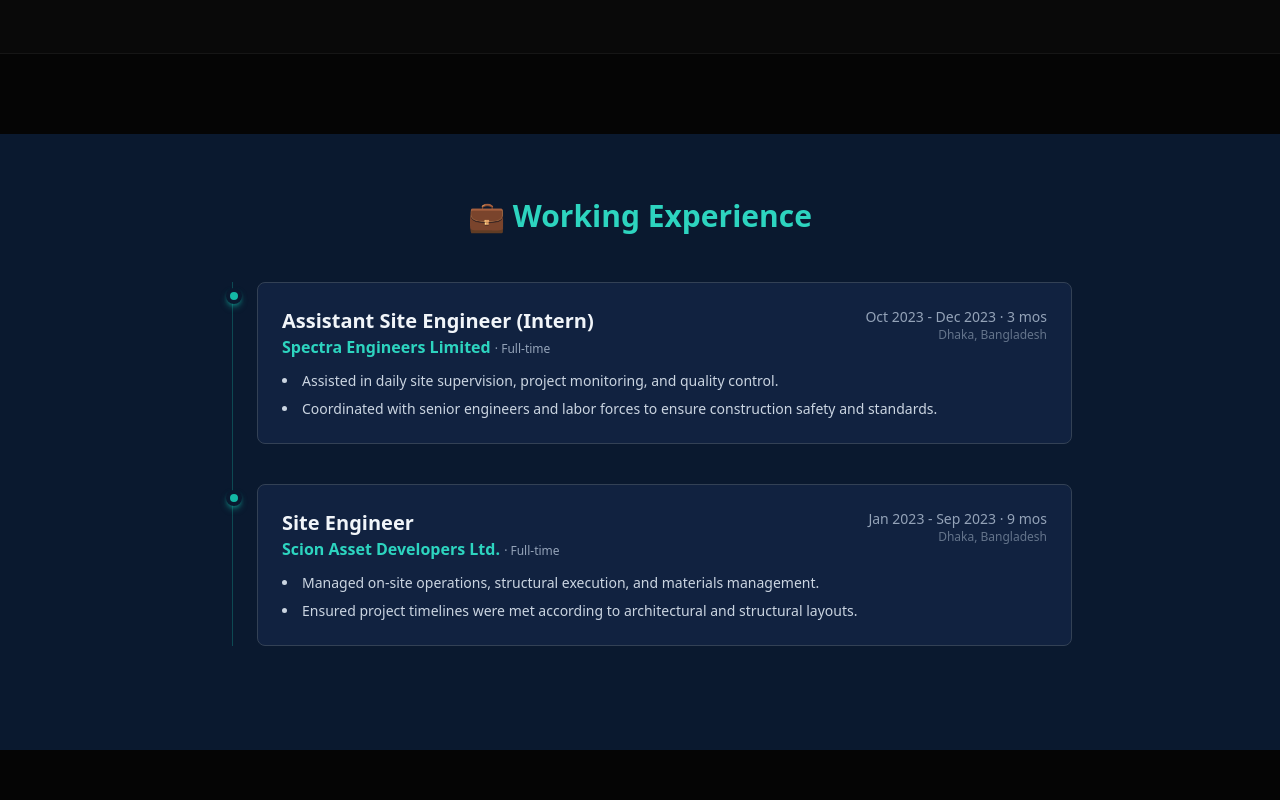
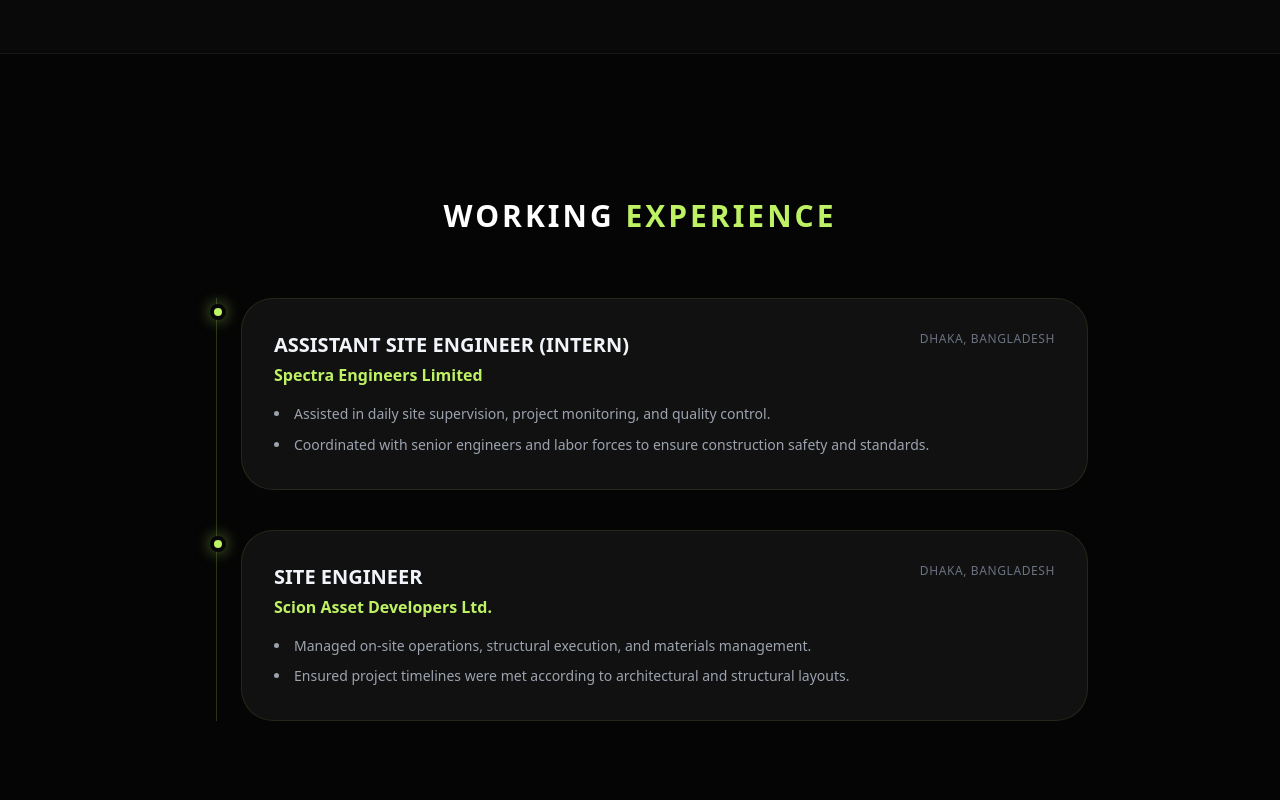
Before and after one commit to wahidridwan/my-portfolio, a React (Vite) app: page / in a window 1280 px wide. Shown: the part 1120-1920 px from the top of the page. Built offline with nearby package versions, Linux system fonts and the light colour scheme.

Commit message:
chore: removed years from experience section

```diff
--- a/src/Experience.jsx
+++ b/src/Experience.jsx
@@ -5,8 +5,6 @@
     {
       role: "Assistant Site Engineer (Intern)",
       company: "Spectra Engineers Limited",
-      type: "Full-time",
-      duration: "Oct 2023 - Dec 2023 · 3 mos",
       location: "Dhaka, Bangladesh",
       description: [
         "Assisted in daily site supervision, project monitoring, and quality control.",
@@ -16,8 +14,6 @@
     {
       role: "Site Engineer",
       company: "Scion Asset Developers Ltd.",
-      type: "Full-time",
-      duration: "Jan 2023 - Sep 2023 · 9 mos",
       location: "Dhaka, Bangladesh",
       description: [
         "Managed on-site operations, structural execution, and materials management.",
@@ -27,32 +23,35 @@
   ];
 
   return (
-    <section className="py-16 bg-[#0a192f] text-white" id="experience">
-      <div className="max-w-4xl mx-auto px-4">
-        <h2 className="text-3xl font-bold text-center mb-12 text-teal-400">
-          💼 Working Experience
+    <section className="py-16 bg-[#050505] text-white max-w-7xl mx-auto px-6" id="experience">
+      <div className="max-w-4xl mx-auto">
+        <h2 className="text-3xl font-black mb-16 text-center uppercase tracking-widest">
+          Working <span className="text-[#bef264]">Experience</span>
         </h2>
 
-        <div className="relative border-l border-teal-500/30 ml-4 md:ml-6">
+        <div className="relative border-l border-[#bef264]/20 ml-4 md:ml-6">
           {experiences.map((exp, index) => (
             <div key={index} className="mb-10 ml-6 relative">
-              <span className="absolute -left-[31px] top-1.5 bg-teal-500 w-4 h-4 rounded-full border-4 border-[#0a192f] shadow-md shadow-teal-500/50"></span>
+              {/* Timeline Dot */}
+              <span className="absolute -left-[31px] top-1.5 bg-[#bef264] w-4 h-4 rounded-full border-4 border-[#050505] shadow-[0_0_15px_rgba(190,242,100,0.5)]"></span>
 
-              <div className="bg-[#112240] p-6 rounded-lg border border-slate-700 hover:border-teal-500/50 transition-all duration-300">
-                <div className="flex flex-col md:flex-row md:justify-between md:items-start mb-3">
+              {/* Experience Card */}
+              <div className="bg-[#111] p-8 rounded-[2rem] border border-[#bef264]/10 hover:border-[#bef264]/40 transition-all duration-300">
+                <div className="flex flex-col md:flex-row md:justify-between md:items-start mb-4">
                   <div>
-                    <h3 className="text-xl font-bold text-slate-100">{exp.role}</h3>
-                    <h4 className="text-md text-teal-400 font-semibold">{exp.company} <span className="text-xs text-slate-400 font-normal">· {exp.type}</span></h4>
+                    <h3 className="text-xl font-black uppercase text-slate-100">{exp.role}</h3>
+                    <h4 className="text-md text-[#bef264] font-bold mt-1">
+                      {exp.company}
+                    </h4>
                   </div>
-                  <div className="text-right mt-1 md:mt-0">
-                    <span className="text-sm text-slate-400 block">{exp.duration}</span>
-                    <span className="text-xs text-slate-500 block">{exp.location}</span>
+                  <div className="text-left md:text-right mt-2 md:mt-0">
+                    <span className="text-xs text-gray-500 block font-medium uppercase tracking-wider">{exp.location}</span>
                   </div>
                 </div>
 
-                <ul className="list-disc list-inside space-y-2 text-slate-300 text-sm">
+                <ul className="list-disc list-inside space-y-2 text-gray-400 text-sm leading-relaxed">
                   {exp.description.map((point, idx) => (
-                    <li key={idx}>{point}</li>
+                    <li key={idx} className="hover:text-gray-200 transition-colors">{point}</li>
                   ))}
                 </ul>
               </div>
```
